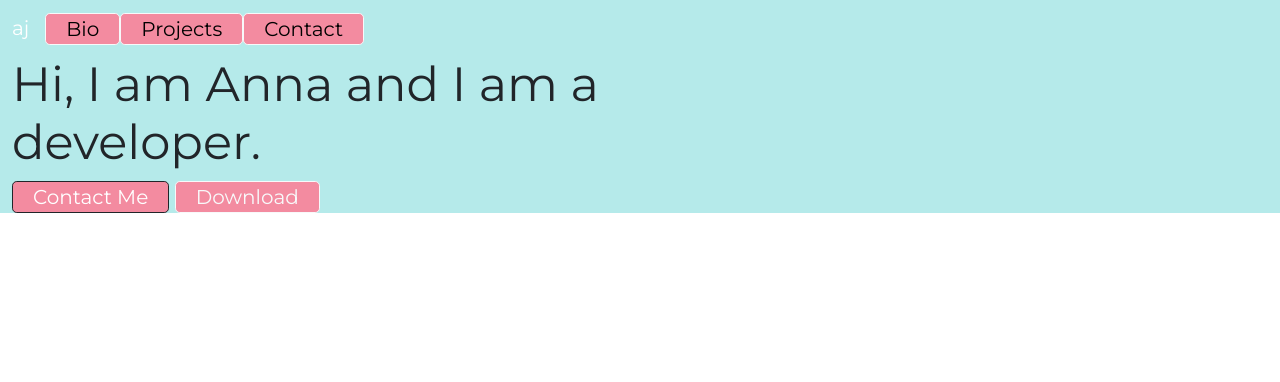
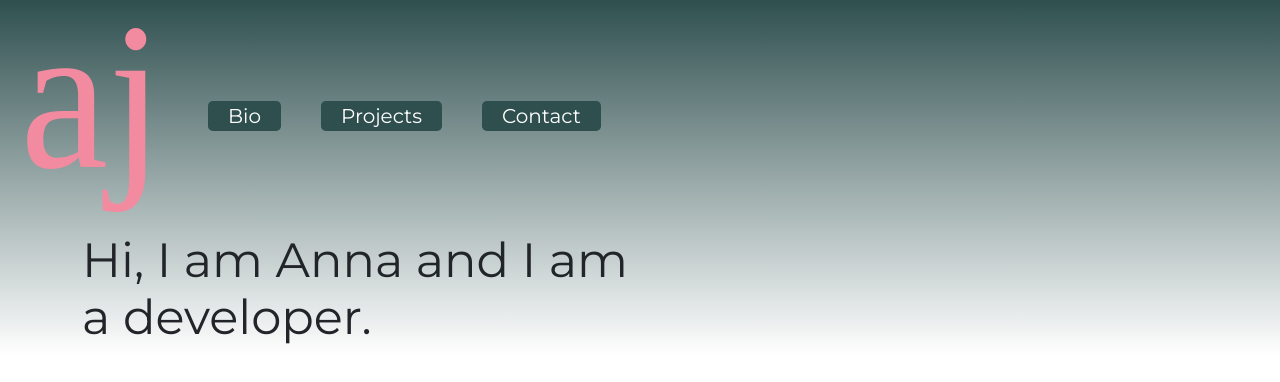
Before and after one commit to AnnaJordan-dev/portfolio, a plain HTML site: page index.html in a window 1280 px wide. Drawn offline with nearby package versions, Linux system fonts and the light colour scheme.

Commit message:
change hero background

```diff
--- a/css/style.css
+++ b/css/style.css
@@ -1,5 +1,7 @@
-*, *::before, *::after {
-  box-sizing: border-box;
+*,
+*::before,
+*::after {
+    box-sizing: border-box;
 }
 
 body {
@@ -12,27 +14,56 @@ h1 {
   font-size: 3rem;
 }
 
-.container {
+#title .coloured-section {
   width: 80%;
   max-width: 1100px;
   margin: 0 auto;
   align-content: center;
   opacity: 70%;
 }
+.row {
+  display: flex;
+  flex-direction: row;
+}
+.container-fluid {
+  background-color: darkslategrey;
+  background-image:
+    linear-gradient(
+      to bottom,
+    darkslategrey, #fff
+    );
+  color: fff;
+}
 
-.hero {
-  background-color: #1B1A17;
+.title-image {
+  width: 200px;
+}
+
+.btn {
+  background-color: darkslategray;
+  border: none;
+  padding: 0 1em;
+  float: right;
+  color: white;
+  margin: 1em;
+
+}
+
+/* Navbar */
+/* .navbar {
+  padding: 0 0 4.5rem;
+}
+
+.navbar-brand {
+  font-family: "ubuntu";
+  font-size: 2.5rem;
+  font-weight: bold;
 }
 
 .nav-item {
-  text-align: right;
+  padding: 0 18px;
 }
 
-.container-fluid {
-  background-color: #B5EAEA;
-}
-
-.btn {
-  background-color: #F38BA0;
-  padding: 0 1em;
-}
+.nav-link {
+  font-size: 1.2rem;
+} */
--- a/index.html
+++ b/index.html
@@ -14,15 +14,18 @@
   <link href="https://cdn.jsdelivr.net/npm/bootstrap@5.0.2/dist/css/bootstrap.min.css" rel="stylesheet" integrity="sha384-EVSTQN3/azprG1Anm3QDgpJLIm9Nao0Yz1ztcQTwFspd3yD65VohhpuuCOmLASjC" crossorigin="anonymous">
   <link rel="stylesheet" href="css/style.css">
 
-  <title>CodeJunkee | Portfolio</title>
+  <title>Anna Jordan | Portfolio</title>
 </head>
 <body>
-  <section class="coloured-section"id="title">
+  <section class="hero" id="title">
     <div class="container-fluid">
 
       <!-- Nav Bar -->
+
       <nav class="navbar navbar-expand-lg navbar-dark">
-        <a class="navbar-brand" href="images/AJ logo.svg">aj</a>
+        <div class="row">
+          <img class="title-image" src="images/AJ logo.svg" alt="AJ-image">
+        </div>
         <button class="navbar-toggler" type="button" data-toggle="collapse" data-target="#navbarSupportedContent" aria-controls="navbarSupportedContent" aria-expanded="false" aria-label="Toggle navigation">
           <span class="navbar-toggler-icon"></span>
         </button>
@@ -45,17 +48,13 @@
 
 
       <!-- Title -->
-
+<div class="container">
       <div class="row">
-
         <div class="col-lg-6">
           <h1 class="big-heading">Hi, I am Anna and I am a developer.</h1>
-          <button type="button" class="btn btn-dark btn-lg download-button"><i class="fab fa-apple"></i> Contact Me</button>
-          <button type="button" class="btn btn-outline-light btn-lg download-button"><i class="fab fa-google-play"></i> Download</button>
         </div>
-
       </div>
-
+    </div>
     </div>
   </section>
 
```
Also changed, not shown: 1 other file.
